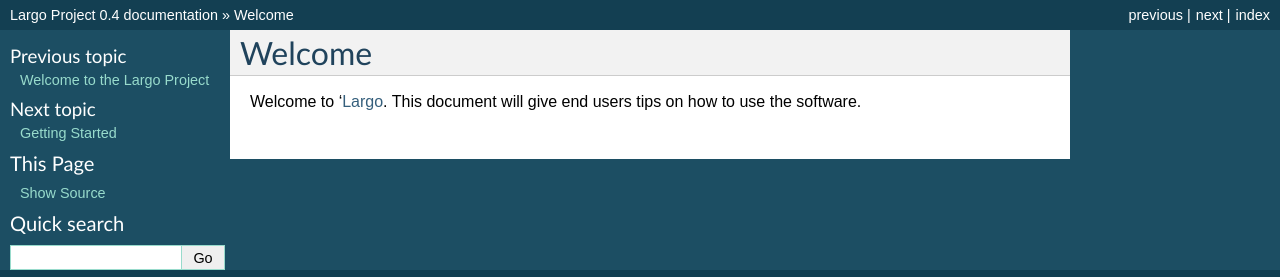
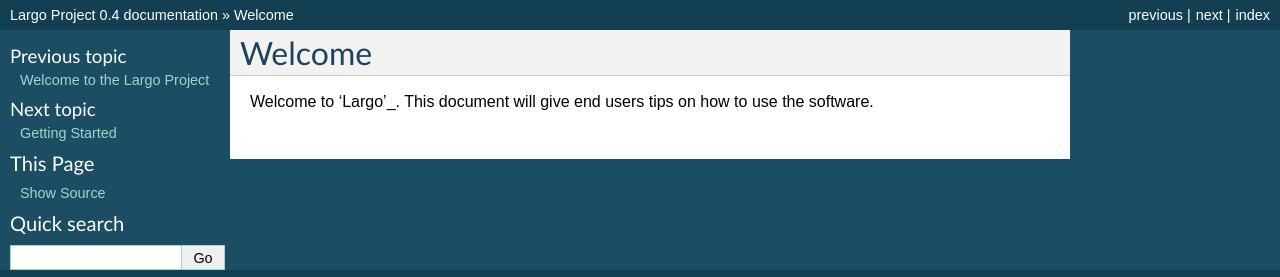
Before and after one commit to argoproject/Argo, a Sphinx documentation site: the page built from docs/users/welcome.rst, in a window 1280 px wide. Shown: the top 277 px of the page. Built offline with Sphinx 7.4.7, drawn with Linux system fonts in a browser that asks for light colours; part of the change alters nothing that is shown.

```diff
--- a/docs/users/welcome.rst
+++ b/docs/users/welcome.rst
@@ -1,6 +1,6 @@
 Welcome
 =======
 
-Welcome to 'Largo_. This document will give end users tips on how to use the software.
+Welcome to 'Largo'_. This document will give end users tips on how to use the software.
 
-.. _Largo: http://http://largoproject.org/
+.. _Largo: http://largoproject.org/
```
